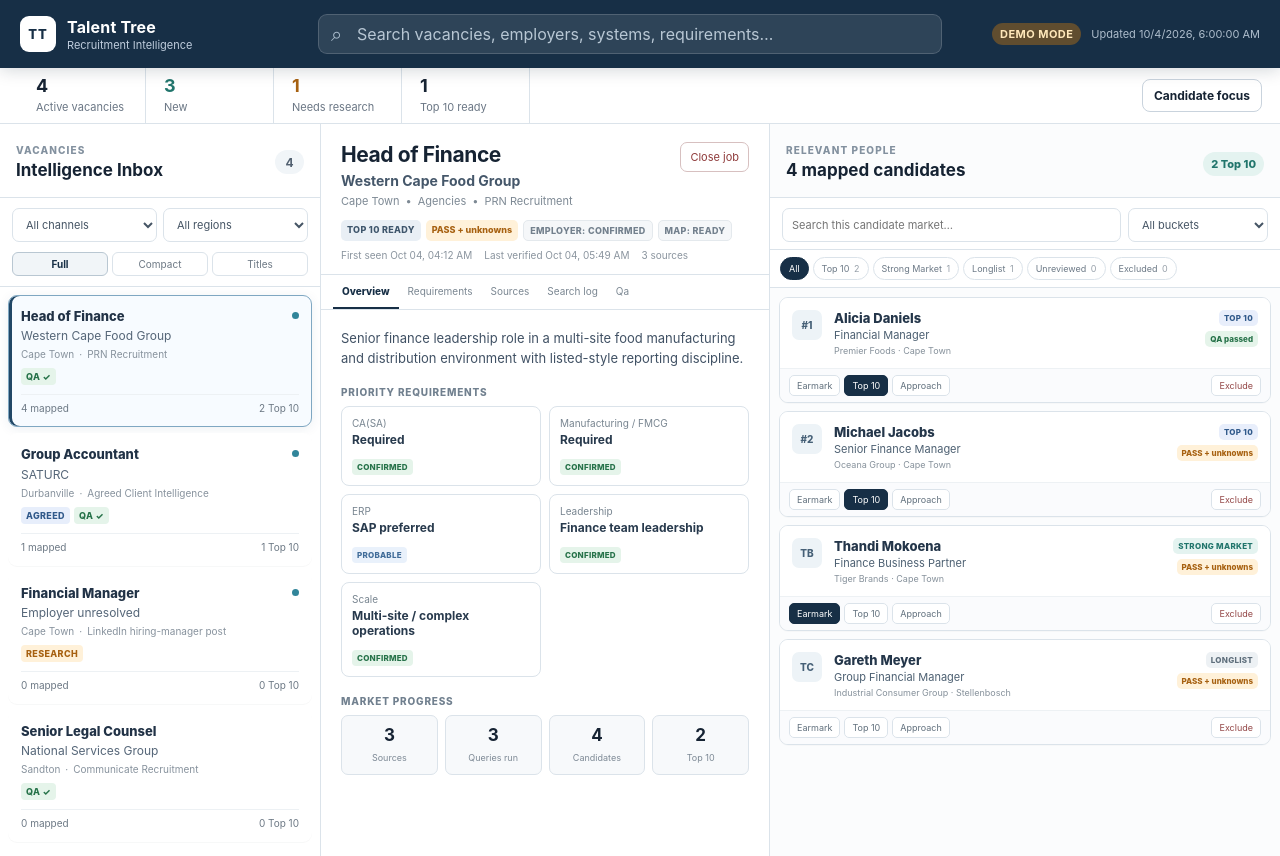
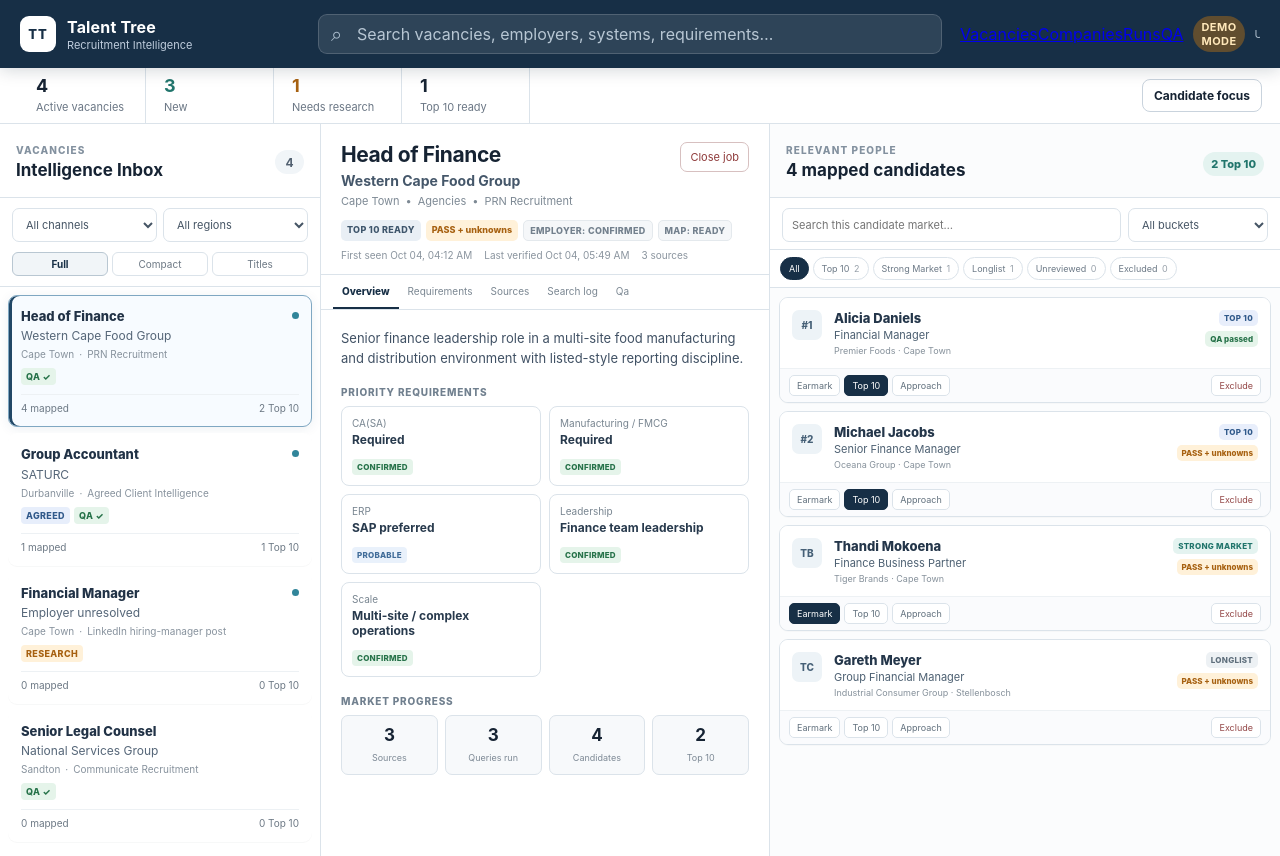
Before and after one commit to Mumoxa/REC, a Next.js app: page / in a window 1280 px wide. Built offline with nearby package versions, Linux system fonts and the light colour scheme.

Commit message:
Add workspace navigation

```diff
--- a/src/components/workspace/recruitment-workspace.tsx
+++ b/src/components/workspace/recruitment-workspace.tsx
@@ -1,5 +1,6 @@
 "use client";
 
+import Link from "next/link";
 import { useMemo, useState } from "react";
 import type {
   CandidateAssignment,
@@ -206,6 +207,12 @@ export function RecruitmentWorkspace({ initialSnapshot }: { initialSnapshot: Wor
         </div>
 
         <div className="topbar-meta">
+          <nav className="workspace-nav">
+            <Link href="/">Vacancies</Link>
+            <Link href="/companies">Companies</Link>
+            <Link href="/runs">Runs</Link>
+            <Link href="/qa">QA</Link>
+          </nav>
           {initialSnapshot.demoMode ? (
             <span className="mode-badge demo">Demo mode</span>
           ) : (
```
